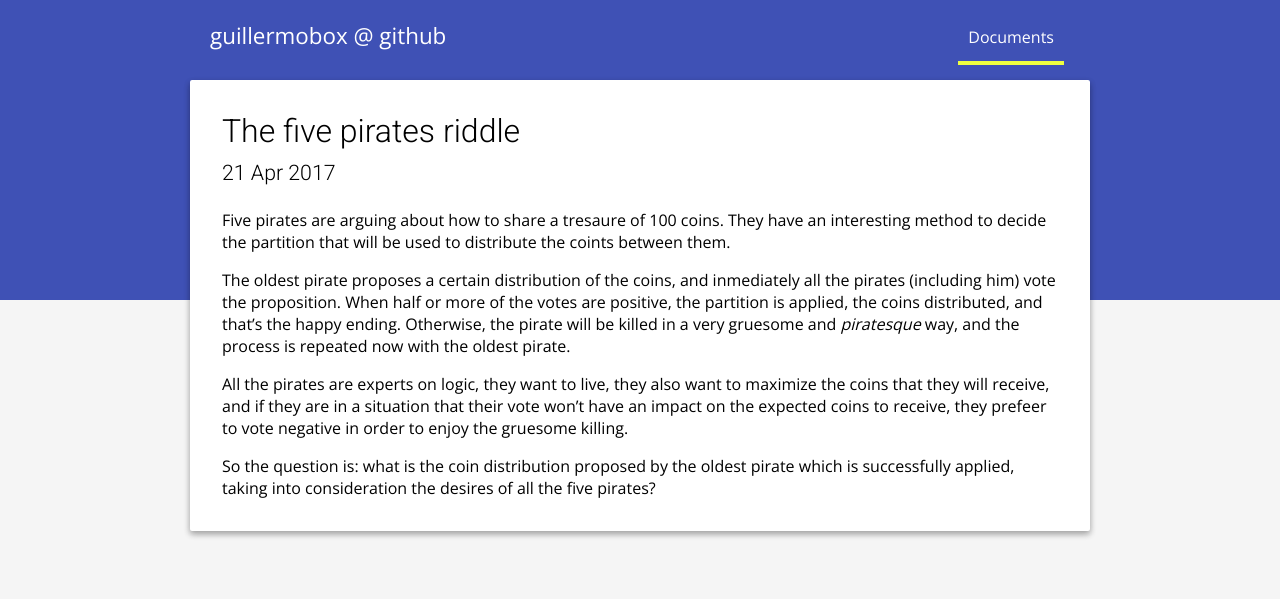
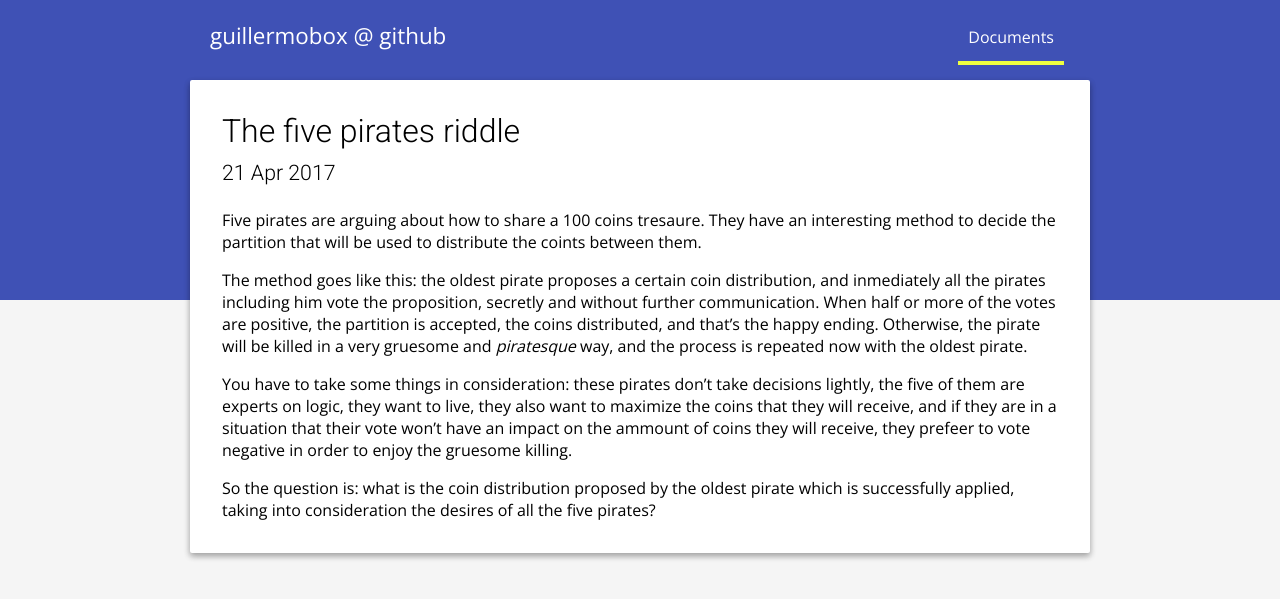
Before and after one commit to guillermobox/guillermobox.github.io, a Jekyll site: the page built from _docs/pirates.md, in a window 1280 px wide. Shown: the top 599 px of the page. Built offline with Jekyll 4.4.1, drawn with Linux system fonts in a browser that asks for light colours.

Commit message:
Update the pirates riddle with corrections

```diff
--- a/_docs/pirates.md
+++ b/_docs/pirates.md
@@ -4,20 +4,23 @@ title: The five pirates riddle
 date: 21/04/2017
 ---
 
-Five pirates are arguing about how to share a tresaure of 100 coins.  They have
-an interesting method to decide the partition that will be used to distribute
-the coints between them.
+Five pirates are arguing about how to share a 100 coins tresaure. They have an
+interesting method to decide the partition that will be used to distribute the
+coints between them.
 
-The oldest pirate proposes a certain distribution of the coins, and inmediately
-all the pirates (including him) vote the proposition. When half or more of the
-votes are positive, the partition is applied, the coins distributed, and that's
-the happy ending. Otherwise, the pirate will be killed in a very gruesome and
-*piratesque* way, and the process is repeated now with the oldest pirate.
+The method goes like this: the oldest pirate proposes a certain coin
+distribution, and inmediately all the pirates including him vote the
+proposition, secretly and without further communication. When half or more of
+the votes are positive, the partition is accepted, the coins distributed, and
+that's the happy ending. Otherwise, the pirate will be killed in a very gruesome
+and *piratesque* way, and the process is repeated now with the oldest pirate.
 
-All the pirates are experts on logic, they want to live, they also want to
-maximize the coins that they will receive, and if they are in a situation that
-their vote won't have an impact on the expected coins to receive, they prefeer
-to vote negative in order to enjoy the gruesome killing.
+You have to take some things in consideration: these pirates don't take
+decisions lightly, the five of them are experts on logic, they want to live,
+they also want to maximize the coins that they will receive, and if they are in
+a situation that their vote won't have an impact on the ammount of coins they
+will receive, they prefeer to vote negative in order to enjoy the gruesome
+killing.
 
 So the question is: what is the coin distribution proposed by the oldest
 pirate which is successfully applied, taking into consideration the desires of
```
